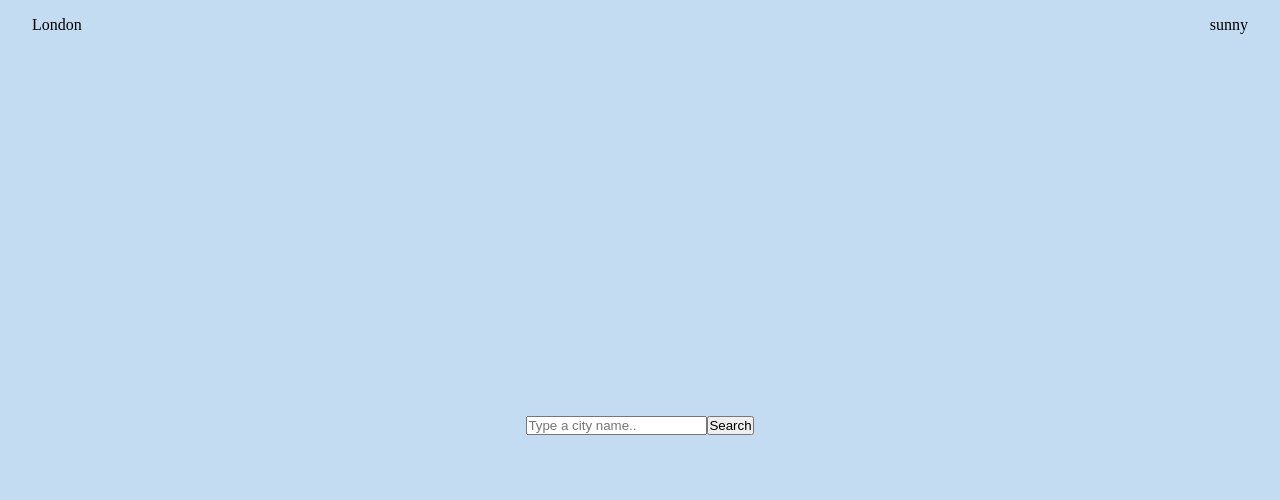
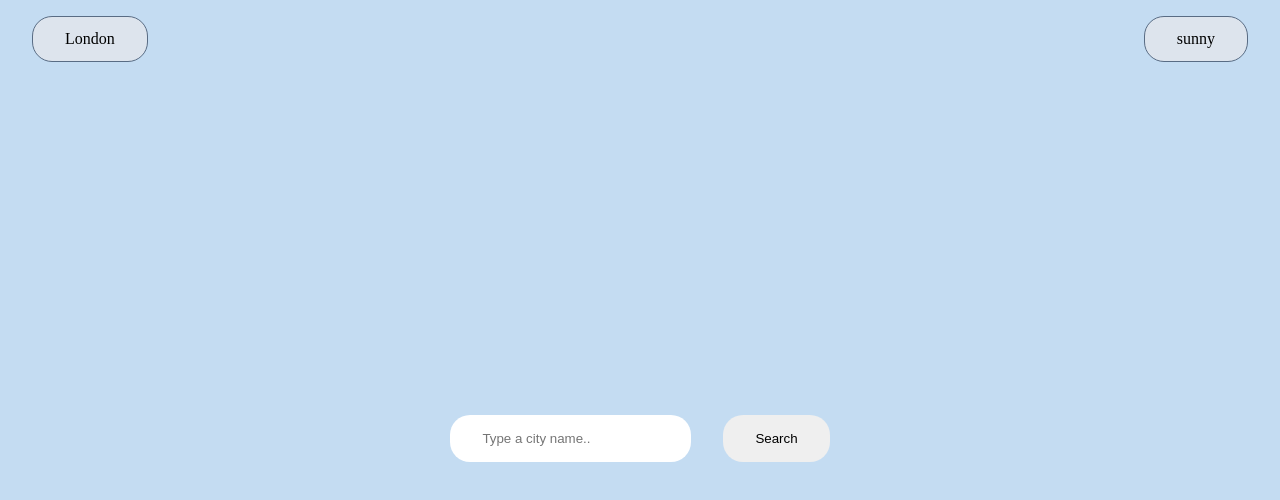
Before and after one commit to ukrainska/weather-app, a plain HTML site: page index.html in a window 1280 px wide. Drawn offline with Linux system fonts and the light colour scheme.

Commit message:
Add more styling to the css file

```diff
--- a/styles.css
+++ b/styles.css
@@ -5,6 +5,8 @@
 
 :root {
     --main-page-color: #C4DCF2;
+    --nav-elements-color: #DDE4ED;
+    --border-color: #596C84;
 }
 
 .main-page {
@@ -23,10 +25,26 @@
     padding: 1rem 2rem;
 }
 
+.city-info p {
+    padding: 0.8rem 2rem;
+    background-color: var(--nav-elements-color);
+    border: 1px solid var(--border-color);
+    border-radius: 20px;
+}
+
 .search-bar {
     grid-column: 1/3;
     grid-row: 2/3;
     display: flex;
     justify-content: center;
     align-items: center;
+    gap: 2rem;
+
 }
+
+.search-bar input,
+.search-bar button {
+    padding: 1rem 2rem;
+    border-style: none;
+    border-radius: 20px;
+}
```
